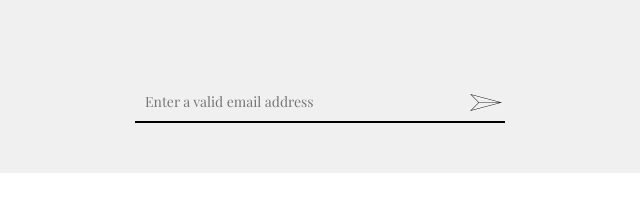
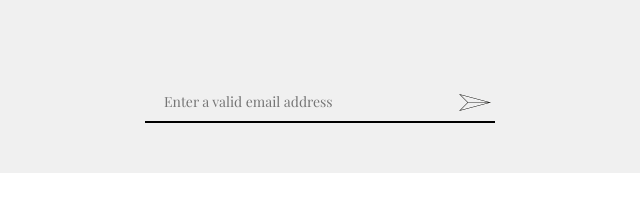
Before and after one commit to Nurnoby/project_minimo, a plain HTML site: page index.html in a window 1280 px wide. Shown: the part 1981-2180 px from the top of the page, 320-960 px from the left. Drawn offline with nearby package versions, Linux system fonts and the light colour scheme; a web font is replaced by a local one.

Commit message:
Add files via upload

```diff
--- a/css/style.css
+++ b/css/style.css
@@ -181,25 +181,34 @@ h1{
     right: 0;
 
 }
+.email{
+	border-bottom: 2px solid black;
+    margin: 0px 25px;}
 .form input{
-	border:none;
-	background: transparent;
-	border-bottom:2px solid black;
-	width:350px;
-	font-family: 'Playfair Display', serif;
+	border: none;
+    background: transparent;
+    width: 300px;
+    font-family: 'Playfair Display', serif;
     font-size: 14px;
     font-weight: 400;
-	color:#626262;
-	padding:10px 10px 10px 10px;
-	outline:none;
+    color: #626262;
+    padding: 10px 32px 10px 0px;
+    outline: none;
 
 }
+::placeholder {
+	padding: 0 0 0 10px;
+}
+
+
+
+
 .form button{
 	border:none;
 	background: transparent;
 	position: absolute;
 	top: 11px;
-    right: 12px;
+    right: 23px;
     outline:none;
     cursor: pointer;
 }
--- a/index.html
+++ b/index.html
@@ -128,9 +128,10 @@
 				<div class="form">
 
 					<form action="#" method="post" class="signup">
-						<input type="email" placeholder="Enter a valid email address">
+						<div class="email">
+							<input type="email" placeholder="Enter a valid email address">
+						</div>
 						<button type="submit"><img src="images/send_icon.png" alt="minimo_submit"></button>
-
 					</form>
 				</div>
 
```
